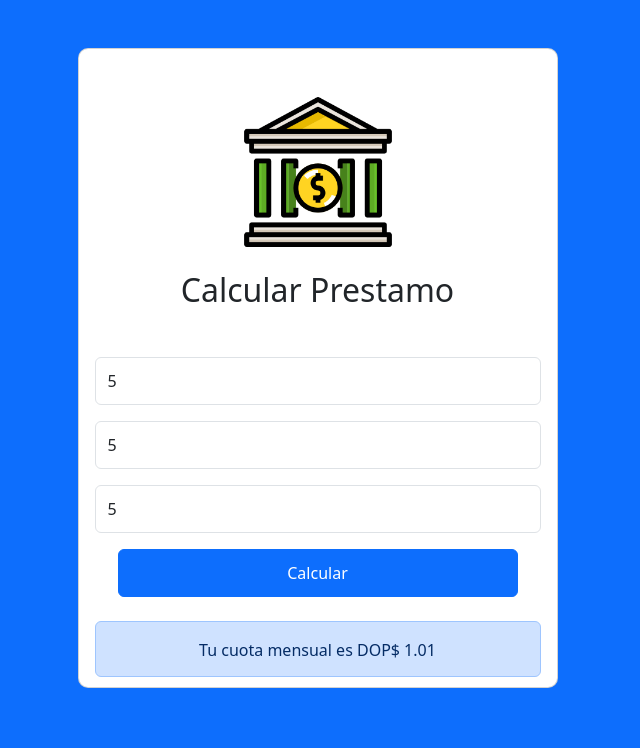
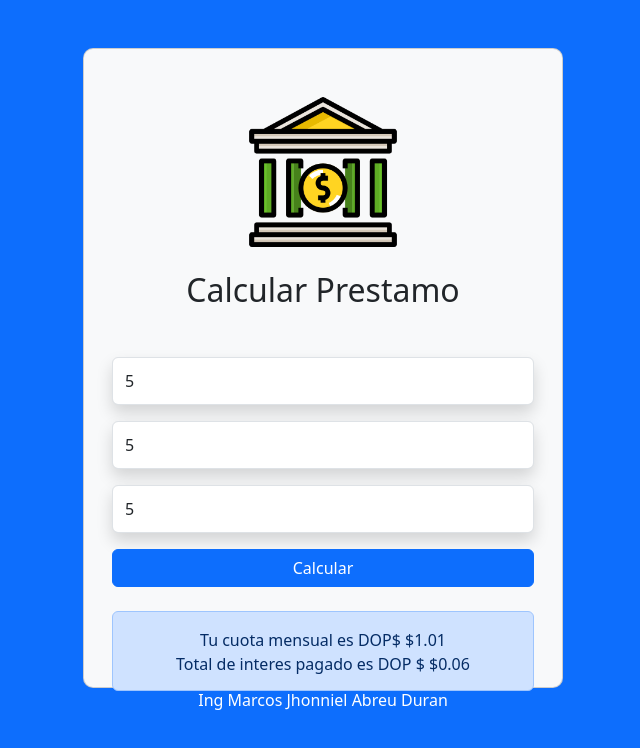
Before and after one commit to MarcosAD18/Calculadora-de-Prestamos, a plain HTML site: page index.html in a window 1280 px wide. Both pictures are taken after typing "5", "5", "5" into the empty fields and a click on the button "Calcular". Shown: the whole page, without its empty margins (317-957 px from the left). Drawn offline with nearby package versions, Linux system fonts and the light colour scheme.

Commit message:
Add files via upload

```diff
--- a/index.html
+++ b/index.html
@@ -1,5 +1,6 @@
 <!DOCTYPE html>
 <html lang="es">
+
 <head>
   <meta charset="UTF-8">
   <meta http-equiv="X-UA-Compatible" content="IE=edge">
@@ -7,39 +8,49 @@
   <link rel="stylesheet" href="https://cdn.jsdelivr.net/npm/bootstrap@5.3.0-alpha1/dist/css/bootstrap.min.css">
   <title>Calculadora de prestamos</title>
 </head>
-<body class="bg-primary">
 
-    <div class="container bg-primary y-1">
-    <center><div class="card text-center mt-5 text-center" style="width: 30rem; height: 40rem; border-radius: 10px; margin-left: -11px; ">
+<body class="bg-primary mx-auto d-block">
+
+  <div class="container bg-primary y-1 mx-auto d-block ">
+    <div class="row mx-auto d-block">
+      <div class="col-11 col-md-6 card text-center mt-5 text-center mx-auto d-block bg-light "
+        style="width: 30rem; height: 40rem; border-radius: 10px; margin-left: -11px; ">
         <br>
         <br>
-        <center><img src="img/banco.png" class="card-img-top justify-content-center" alt="..." style="width: 150px; height: 150px;"></center>
+        <img src="img/banco.png" class="card-img-top justify-content-center mx-auto d-block" alt="..."
+          style="width: 150px; height: 150px;">
         <br>
-        <h2 class="text-center">Calcular Prestamo</h2>
-        <div class="card-body ">
-            <form>
+        <h2 class="text-center mx-auto d-block">Calcular Prestamo</h2>
+        <div class="card-body mx-auto d-block">
             <br>
-                <div class="mb-3 ">
-                  <input type="number" id="monto" class="form-control" style="height: 3rem;" aria-describedby="emailHelp" placeholder="Digite el Monto" required>
+            <div class="mb-3 mx-auto d-block">
+              <input type="number" id="monto" class="form-control shadow mx-auto d-block" style="height: 3rem;" aria-describedby="emailHelp"
+                placeholder="Digite el Monto" required>
             </div>
             <div class="mb-3">
-                  <input type="number" class="interes form-control"  style="height: 3rem;" id="interes" placeholder="Digite la Tasa de interes anual" name="interes" required>
+              <input type="number" class="interes form-control shadow mx-auto d-block" style="height: 3rem;" id="interes"
+                placeholder="Digite la Tasa de interes anual" name="interes" required>
             </div>
             <div class="mb-3">
-                    <input type="number" class="tiempo form-control"  style="height: 3rem;" id="tiempo" placeholder="Digite el tiempo en meses" name="tiempo" required>
+              <input type="number" class="tiempo form-control shadow mx-auto d-block" style="height: 3rem;" id="tiempo"
+                placeholder="Digite el tiempo en meses" name="tiempo" required>
             </div>
-                <button class="btn btn-primary" style="height: 3rem; width: 25rem;" onclick="return calcularPrestamo(); mensajeVer()">Calcular</button>
-              </form>
+            <button class="btn btn-primary col-12 mx-auto d-block"
+              onclick="return calcularPrestamo(); mensajeVer()">Calcular</button>
           <br>
-              <div class="alert alert-primary" role="alert" style="display: none; height: 3.5rem;" id="alerta" > </div>
-              <div class="alert alert-danger" role="alert" style="display: none; height: 3.5rem;" id="alertaRoja" ></div>
+          <div class="alert alert-primary" role="alert" style="display: none; height: 5rem;" id="alerta"> </div>
+          <div class="alert alert-danger" role="alert" style="display: none; height: 3.5rem;" id="alertaRoja"></div>
         </div>
       </div>
-    </center>
+
+    </div>
+    <Center style="color: white;"><p>Ing Marcos Jhonniel Abreu Duran</p></Center>
+
   </div>
 
 
   <script src="https://cdn.jsdelivr.net/npm/bootstrap@5.3.0-alpha1/dist/js/bootstrap.bundle.min.js"></script>
   <script src="js/index.js"></script>
 </body>
+
 </html>
--- a/js/index.js
+++ b/js/index.js
@@ -7,6 +7,13 @@ let monto= parseFloat(document.querySelector("#monto").value);
     var interesf = interes/12/100;
 
     var total= monto* Math.pow(1+interesf,tiempo)*interesf/(Math.pow(1+interesf,tiempo)-1)
+    var totalf=(total*tiempo)-monto;
+
+    const formatter= new Intl.NumberFormat('en-US',{
+        style: 'currency',
+        currency: 'USD',
+        minimumFractionDigits: 0
+    })
 
 if(!/^ *(?:-?\d+(?:\.\d+)?|) *$/.test(monto)||!/^ *(?:-?\d+(?:\.\d+)?|) *$/.test(interes)||!/^ *(?:-?\d+(?:\.\d+)?|) *$/.test(tiempo))
 {
@@ -27,8 +34,8 @@ else {
 
     alertaROJA.style.display="none";
     x.style.display = "block";
-    x.innerHTML='Tu cuota mensual es DOP'+"$"+" "+(total.toFixed(2))
-
+    x.innerHTML='Tu cuota mensual es DOP'+"$"+" "+formatter.format(total)+"<br>"+
+    'Total de interes pagado es DOP '+"$"+" "+formatter.format(totalf);
     return false;
 }
 
```
Lines whose indentation alone changed are shown as unchanged.
